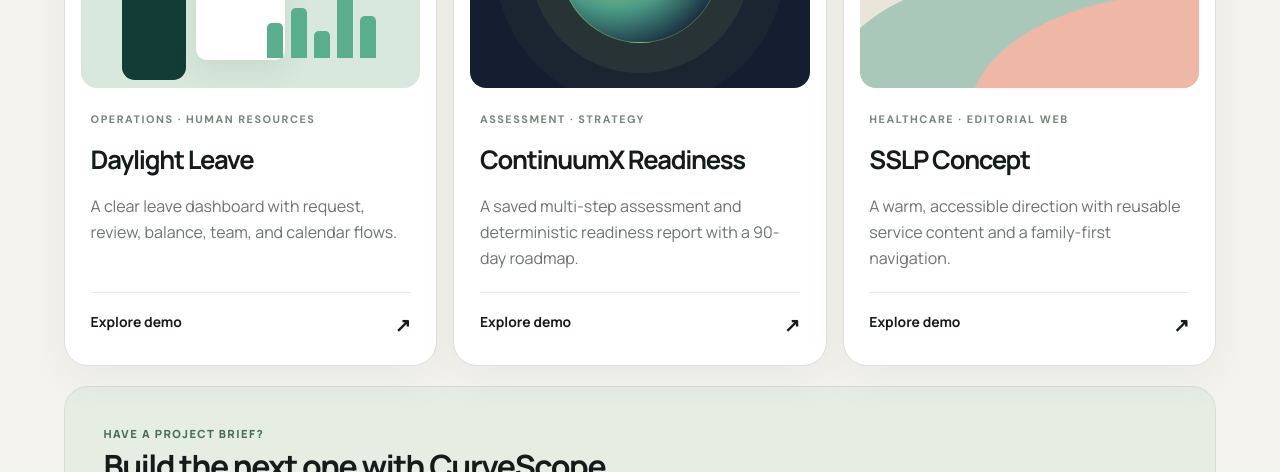
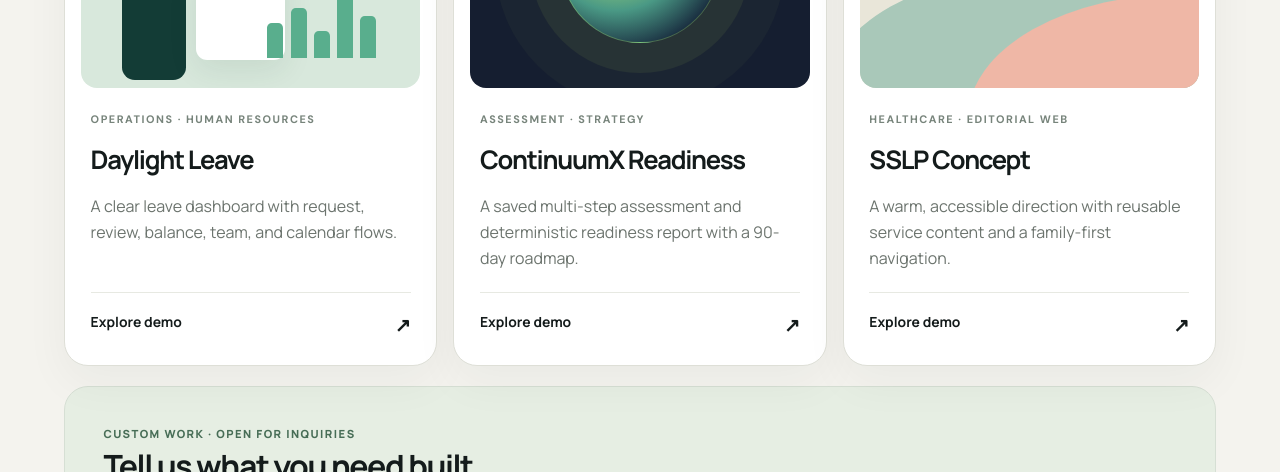
Before and after one commit to CurveScope/CurveScope.github.io, a plain HTML site: page index.html in a window 1280 px wide. Shown: the part 796-1268 px from the top of the page. Drawn offline with Linux system fonts and the light colour scheme.

Commit message:
Invite custom project inquiries on CurveScope gallery
Updated the title and description meta tags for better SEO and clarity.

```diff
--- a/index.html
+++ b/index.html
@@ -1,5 +1,5 @@
 <!doctype html>
-<html lang="en" data-app="gallery"><head><meta charset="utf-8"><meta name="viewport" content="width=device-width,initial-scale=1"><meta name="color-scheme" content="light dark"><title>Three proof-of-work concepts</title><script src="theme.js"></script><link rel="stylesheet" href="shared.css"><link rel="stylesheet" href="theme.css?v=2"></head>
+<html lang="en" data-app="gallery"><head><meta charset="utf-8"><meta name="viewport" content="width=device-width,initial-scale=1"><meta name="color-scheme" content="light dark"><title>CurveScope — custom web projects and working concepts</title><meta name="description" content="Explore CurveScope's interactive concepts and start an inquiry for a custom website, dashboard, automation, or web application."><script src="theme.js"></script><link rel="stylesheet" href="shared.css"><link rel="stylesheet" href="theme.css?v=2"></head>
 <body><header class="topbar"><span class="wordmark"><span class="brand-dot"></span> FIELDWORK</span><span class="top-meta">INDEPENDENT CONCEPT STUDIO &nbsp; / &nbsp; 01—03</span></header>
 <main><section class="intro"><p class="eyebrow">Built against public project briefs</p><h1>Three opportunities.<br><em>Three working directions.</em></h1><p>Explore each interactive concept and its design direction. These are independent prototypes built from public briefs; no client has commissioned or approved them.</p></section>
 <section class="grid" aria-label="Project demos">
@@ -7,5 +7,5 @@
  <a class="tile tile-ready" href="readiness.html"><div class="tile-top"><span>02 / SAAS</span><span class="pill">INTERACTIVE DEMO</span></div><div class="art art-ready"><div class="orb"></div><span>92</span><div class="art-line"></div></div><div class="tile-content"><p class="category">ASSESSMENT · STRATEGY</p><h2>ContinuumX Readiness</h2><p>A saved multi-step assessment and deterministic readiness report with a 90-day roadmap.</p><span class="open">Explore demo <span aria-hidden="true">↗</span></span></div></a>
  <a class="tile tile-clinic" href="clinic.html"><div class="tile-top"><span>03 / WEBSITE</span><span class="pill">DESIGN CONCEPT</span></div><div class="art art-clinic"><div class="sun"></div><div class="hill h1"></div><div class="hill h2"></div><span>hello,<br>possibility.</span></div><div class="tile-content"><p class="category">HEALTHCARE · EDITORIAL WEB</p><h2>SSLP Concept</h2><p>A warm, accessible direction with reusable service content and a family-first navigation.</p><span class="open">Explore demo <span aria-hidden="true">↗</span></span></div></a>
 </section>
-<section class="contact-panel" aria-labelledby="contact-title"><div><p class="contact-kicker">Have a project brief?</p><h2 id="contact-title">Build the next one with CurveScope.</h2><p>Share the problem, deadline, and budget. We can discuss a working prototype or a full build under the CurveScope name.</p><p class="contact-note">GitHub issues are public. Keep private details and credentials out of your post.</p></div><a class="contact-link" href="https://github.com/CurveScope/CurveScope.github.io/issues/new?title=Project%20inquiry">Start a project inquiry <span aria-hidden="true">↗</span></a></section>
+<section class="contact-panel" aria-labelledby="contact-title"><div><p class="contact-kicker">Custom work · open for inquiries</p><h2 id="contact-title">Tell us what you need built.</h2><p>CurveScope can design and build websites, dashboards, automations, and web applications around your brief. Share your goals, must-have features, deadline, and budget; we will suggest a scope and working plan before any commitment.</p><p class="contact-note">GitHub issues are public. Keep private details and credentials out of your post.</p></div><a class="contact-link" href="https://github.com/CurveScope/CurveScope.github.io/issues/new?title=Project%20inquiry">Start a project inquiry <span aria-hidden="true">↗</span></a></section>
 <p class="footnote">All content is illustrative. These demos run in your browser and do not transmit information or process payment.</p></main></body></html>
```
